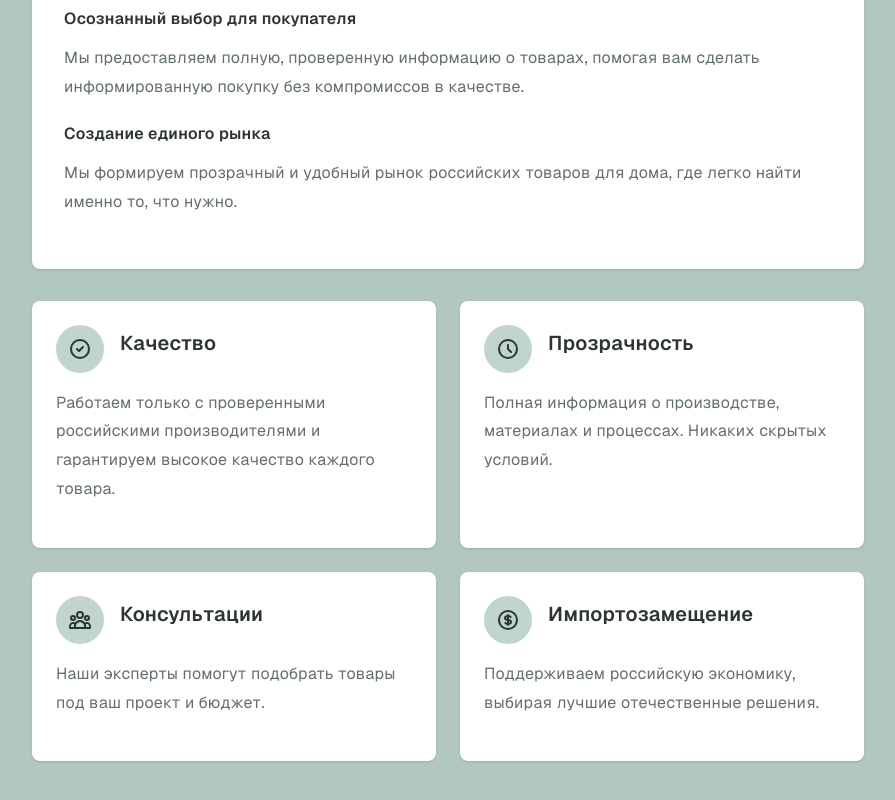
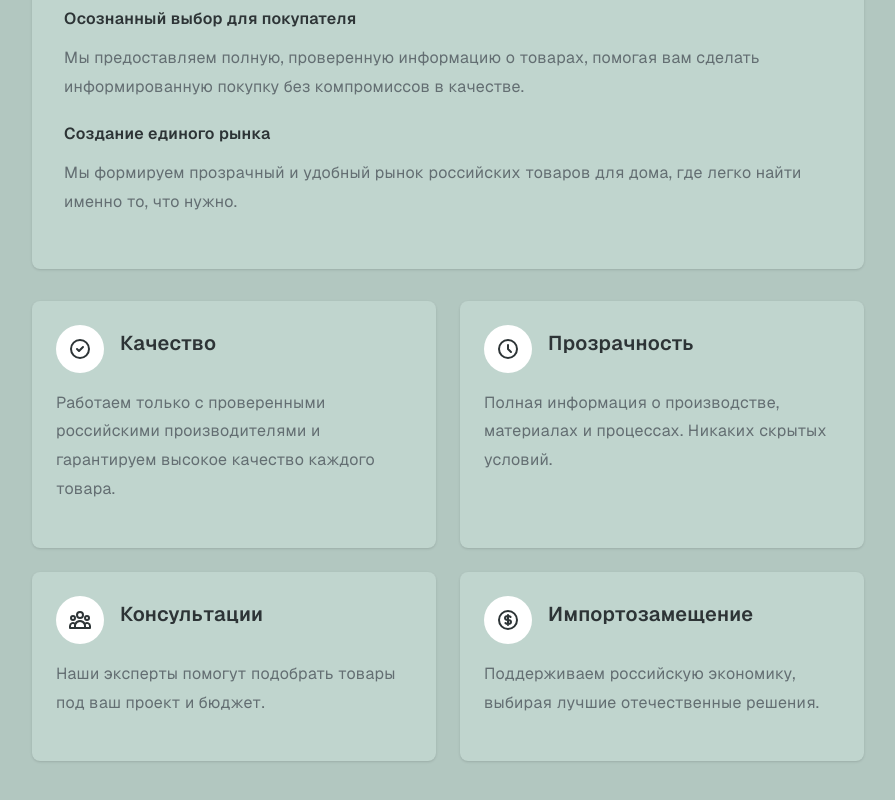
Before and after one commit to Hierugu/asy-design, a Next.js app in the folder asy-app/: page /about in a window 1280 px wide. Shown: the part 606-1406 px from the top of the page, without its empty margins (192-1087 px from the left). Built offline with nearby package versions, Linux system fonts and the light colour scheme.

Commit message:
feat: changed form colors

```diff
--- a/asy-app/app/about/page.tsx
+++ b/asy-app/app/about/page.tsx
@@ -4,7 +4,7 @@ export default function AboutPage() {
       <div className="max-w-4xl mx-auto px-4 sm:px-6 lg:px-8">
         <h1 className="text-4xl font-semibold text-[#2D3436] mb-8">О нас</h1>
 
-        <div className="bg-white rounded-lg shadow-sm p-8 mb-8">
+        <div className="bg-[rgb(192_213_206)] rounded-lg shadow-sm p-8 mb-8">
           <h2 className="text-2xl font-semibold text-[#2D3436] mb-4">Домострой</h2>
           <p className="text-[#636E72] leading-relaxed mb-4">
             Домострой — это не просто интернет-каталог, а комплексная экосистема, посвящённая импортозамещению в сфере строительства, отделки и обустройства дома.
@@ -37,9 +37,9 @@ export default function AboutPage() {
         </div>
 
         <div className="grid md:grid-cols-2 gap-6">
-          <div className="bg-white rounded-lg shadow-sm p-6">
+          <div className="bg-[rgb(192_213_206)] rounded-lg shadow-sm p-6">
             <div className="flex items-center mb-4">
-              <div className="w-12 h-12 bg-[rgb(192_213_206)] rounded-full flex items-center justify-center mr-4">
+              <div className="w-12 h-12 bg-white rounded-full flex items-center justify-center mr-4">
                 <svg className="w-6 h-6 text-[#2D3436]" fill="none" stroke="currentColor" viewBox="0 0 24 24">
                   <path strokeLinecap="round" strokeLinejoin="round" strokeWidth={2} d="M9 12l2 2 4-4m6 2a9 9 0 11-18 0 9 9 0 0118 0z" />
                 </svg>
@@ -51,9 +51,9 @@ export default function AboutPage() {
             </p>
           </div>
 
-          <div className="bg-white rounded-lg shadow-sm p-6">
+          <div className="bg-[rgb(192_213_206)] rounded-lg shadow-sm p-6">
             <div className="flex items-center mb-4">
-              <div className="w-12 h-12 bg-[rgb(192_213_206)] rounded-full flex items-center justify-center mr-4">
+              <div className="w-12 h-12 bg-white rounded-full flex items-center justify-center mr-4">
                 <svg className="w-6 h-6 text-[#2D3436]" fill="none" stroke="currentColor" viewBox="0 0 24 24">
                   <path strokeLinecap="round" strokeLinejoin="round" strokeWidth={2} d="M12 8v4l3 3m6-3a9 9 0 11-18 0 9 9 0 0118 0z" />
                 </svg>
@@ -65,9 +65,9 @@ export default function AboutPage() {
             </p>
           </div>
 
-          <div className="bg-white rounded-lg shadow-sm p-6">
+          <div className="bg-[rgb(192_213_206)] rounded-lg shadow-sm p-6">
             <div className="flex items-center mb-4">
-              <div className="w-12 h-12 bg-[rgb(192_213_206)] rounded-full flex items-center justify-center mr-4">
+              <div className="w-12 h-12 bg-white rounded-full flex items-center justify-center mr-4">
                 <svg className="w-6 h-6 text-[#2D3436]" fill="none" stroke="currentColor" viewBox="0 0 24 24">
                   <path strokeLinecap="round" strokeLinejoin="round" strokeWidth={2} d="M17 20h5v-2a3 3 0 00-5.356-1.857M17 20H7m10 0v-2c0-.656-.126-1.283-.356-1.857M7 20H2v-2a3 3 0 015.356-1.857M7 20v-2c0-.656.126-1.283.356-1.857m0 0a5.002 5.002 0 019.288 0M15 7a3 3 0 11-6 0 3 3 0 016 0zm6 3a2 2 0 11-4 0 2 2 0 014 0zM7 10a2 2 0 11-4 0 2 2 0 014 0z" />
                 </svg>
@@ -79,9 +79,9 @@ export default function AboutPage() {
             </p>
           </div>
 
-          <div className="bg-white rounded-lg shadow-sm p-6">
+          <div className="bg-[rgb(192_213_206)] rounded-lg shadow-sm p-6">
             <div className="flex items-center mb-4">
-              <div className="w-12 h-12 bg-[rgb(192_213_206)] rounded-full flex items-center justify-center mr-4">
+              <div className="w-12 h-12 bg-white rounded-full flex items-center justify-center mr-4">
                 <svg className="w-6 h-6 text-[#2D3436]" fill="none" stroke="currentColor" viewBox="0 0 24 24">
                   <path strokeLinecap="round" strokeLinejoin="round" strokeWidth={2} d="M12 8c-1.657 0-3 .895-3 2s1.343 2 3 2 3 .895 3 2-1.343 2-3 2m0-8c1.11 0 2.08.402 2.599 1M12 8V7m0 1v8m0 0v1m0-1c-1.11 0-2.08-.402-2.599-1M21 12a9 9 0 11-18 0 9 9 0 0118 0z" />
                 </svg>
--- a/asy-app/app/catalog/page.tsx
+++ b/asy-app/app/catalog/page.tsx
@@ -42,7 +42,7 @@ export default function CatalogPage() {
             className={`px-6 py-2 rounded-lg font-medium transition-colors ${
               filter === 'all'
                 ? 'bg-[#2D3436] text-white'
-                : 'bg-white text-[#2D3436] hover:bg-gray-100'
+                : 'bg-[rgb(192_213_206)] text-[#2D3436] hover:bg-[rgb(192_213_206)]'
             }`}
           >
             Все товары ({products.length})
@@ -52,7 +52,7 @@ export default function CatalogPage() {
             className={`px-6 py-2 rounded-lg font-medium transition-colors ${
               filter === 'furniture'
                 ? 'bg-[#2D3436] text-white'
-                : 'bg-white text-[#2D3436] hover:bg-gray-100'
+                : 'bg-[rgb(192_213_206)] text-[#2D3436] hover:bg-[rgb(192_213_206)]'
             }`}
           >
             Мебель ({products.filter(p => p.category === 'furniture').length})
@@ -62,7 +62,7 @@ export default function CatalogPage() {
             className={`px-6 py-2 rounded-lg font-medium transition-colors ${
               filter === 'decor'
                 ? 'bg-[#2D3436] text-white'
-                : 'bg-white text-[#2D3436] hover:bg-gray-100'
+                : 'bg-[rgb(192_213_206)] text-[#2D3436] hover:bg-[rgb(192_213_206)]'
             }`}
           >
             Декор ({products.filter(p => p.category === 'decor').length})
--- a/asy-app/app/layout.tsx
+++ b/asy-app/app/layout.tsx
@@ -14,8 +14,8 @@ const geistMono = Geist_Mono({
 });
 
 export const metadata: Metadata = {
-  title: "ASY Design - Мебель и Декор",
-  description: "Каталог мебели и декора для вашего дома",
+  title: "Домострой - Российские товары для дома",
+  description: "Платформа импортозамещения в строительстве и отделке. Лучшие российские производители мебели и материалов в одном месте.",
 };
 
 export default function RootLayout({
--- a/asy-app/components/AudienceSection.tsx
+++ b/asy-app/components/AudienceSection.tsx
@@ -37,7 +37,7 @@ export default function AudienceSection() {
       <div className="max-w-7xl mx-auto px-4 sm:px-6 lg:px-8">
         <div className="grid md:grid-cols-3 gap-8">
           {audiences.map((audience, index) => (
-            <div key={index} className="bg-white rounded-xl p-8 shadow-sm">
+            <div key={index} className="bg-[rgb(192_213_206)] rounded-xl p-8 shadow-sm">
               <h3 className="text-2xl font-semibold text-[#2D3436] mb-6">{audience.title}</h3>
               <ul className="space-y-3">
                 {audience.benefits.map((benefit, idx) => (
--- a/asy-app/components/Gallery.tsx
+++ b/asy-app/components/Gallery.tsx
@@ -6,7 +6,7 @@ export default function Gallery() {
   ];
 
   return (
-    <section className="py-16 bg-white">
+    <section className="py-16 bg-[rgb(192_213_206)]">
       <div className="max-w-7xl mx-auto px-4 sm:px-6 lg:px-8">
         <div className="grid md:grid-cols-3 gap-8">
           {images.map((image) => (
--- a/asy-app/components/HeroAbout.tsx
+++ b/asy-app/components/HeroAbout.tsx
@@ -6,7 +6,7 @@ export default function HeroAbout() {
   ];
 
   return (
-    <section className="py-16 bg-white">
+    <section className="py-16 bg-[rgb(192_213_206)]">
       <div className="max-w-7xl mx-auto px-4 sm:px-6 lg:px-8">
         <div className="grid md:grid-cols-2 gap-12 items-start">
           {/* Left Column - Image */}
--- a/asy-app/components/ProductCard.tsx
+++ b/asy-app/components/ProductCard.tsx
@@ -12,7 +12,7 @@ export default function ProductCard({ product, onClick }: ProductCardProps) {
   return (
     <div
       onClick={() => onClick(product)}
-      className="bg-white rounded-lg shadow-md overflow-hidden cursor-pointer transform transition-all duration-300 hover:scale-105 hover:shadow-xl"
+      className="bg-[rgb(192_213_206)] rounded-lg shadow-md overflow-hidden cursor-pointer transform transition-all duration-300 hover:scale-105 hover:shadow-xl"
     >
       <div className="relative h-64 bg-gray-200">
         <div className="absolute inset-0 flex items-center justify-center text-gray-400">
--- a/asy-app/components/ProductModal.tsx
+++ b/asy-app/components/ProductModal.tsx
@@ -33,7 +33,7 @@ export default function ProductModal({ product, isOpen, onClose }: ProductModalP
         />
 
         {/* Modal */}
-        <div className="relative bg-white rounded-lg shadow-xl max-w-4xl w-full max-h-[90vh] overflow-y-auto">
+        <div className="relative bg-[rgb(192_213_206)] rounded-lg shadow-xl max-w-4xl w-full max-h-[90vh] overflow-y-auto">
           {/* Close button */}
           <button
             onClick={onClose}
```
Also changed, not shown: asy-app/app/contact/page.tsx (+6 -6 lines).
